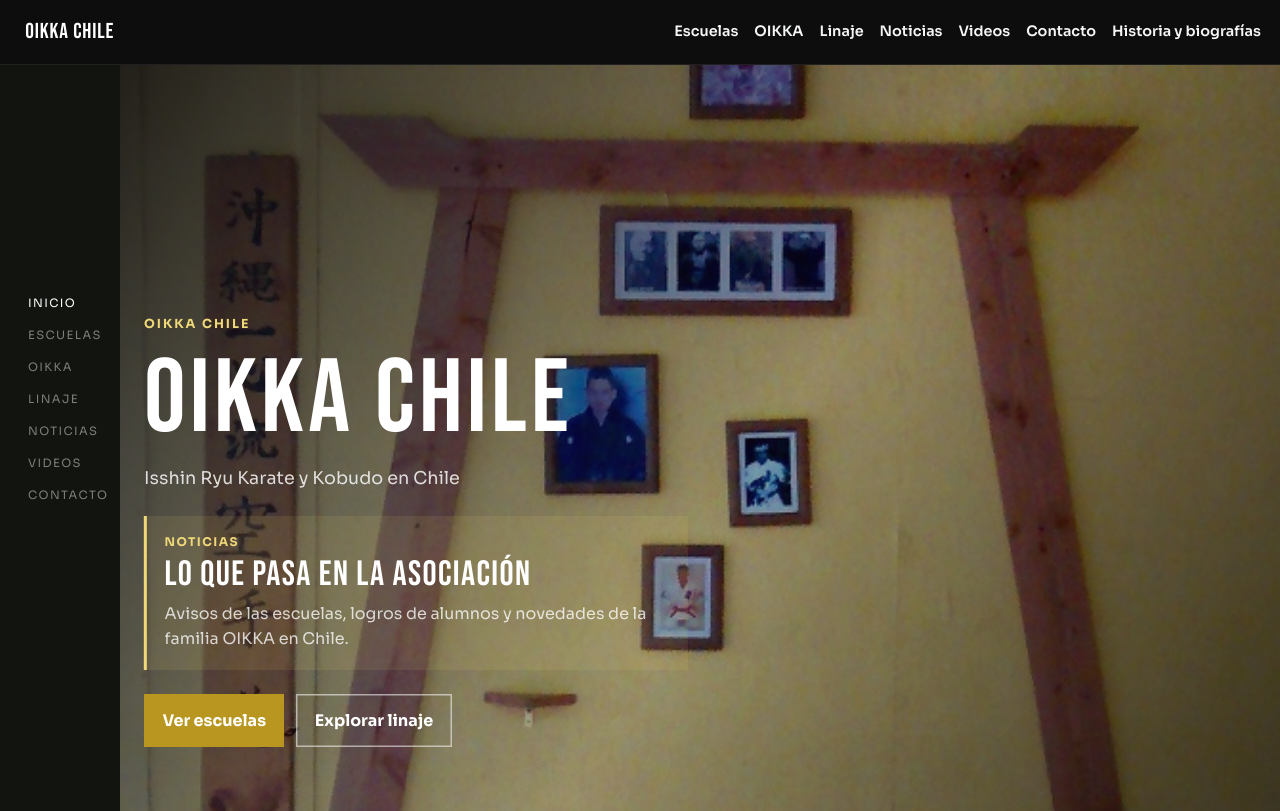
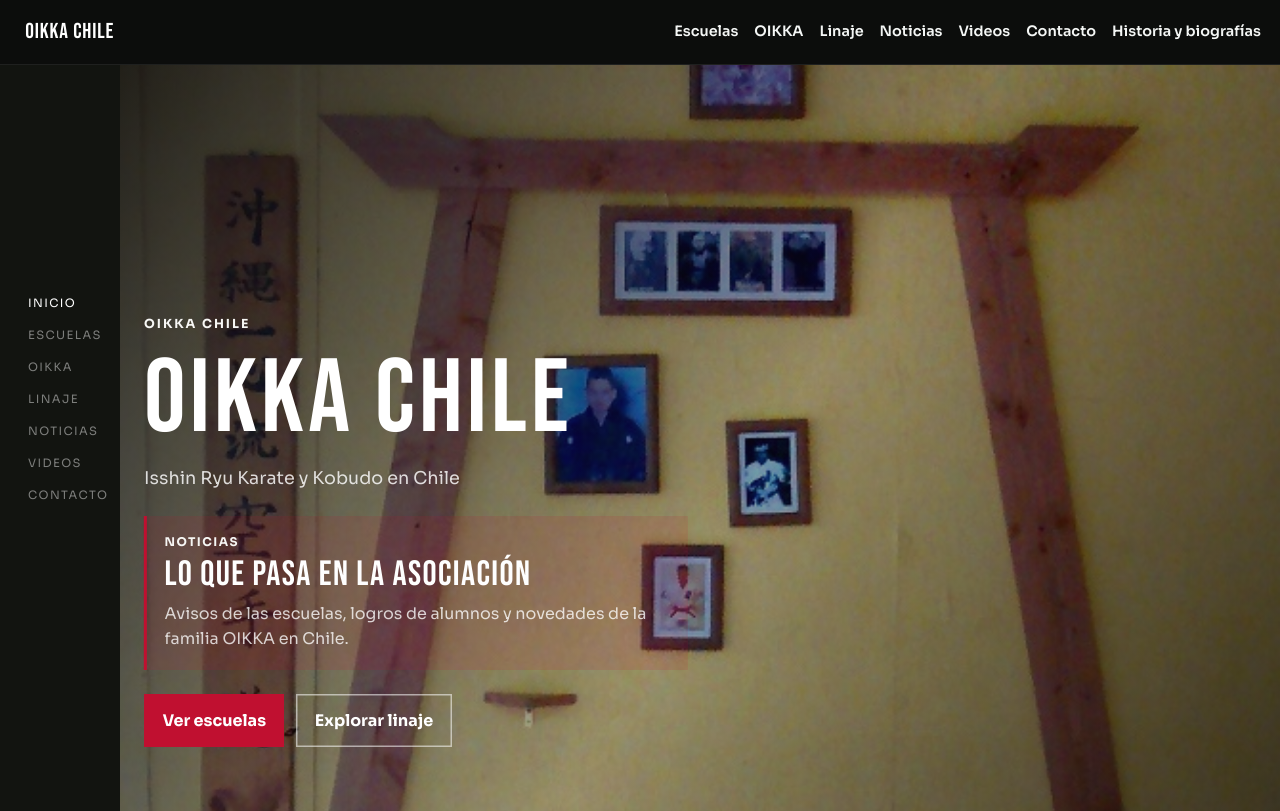
Before and after one commit to Raysus/oikka-chile, a React (Vite) app: page / in a window 1280 px wide. Built offline with nearby package versions, Linux system fonts and the light colour scheme; no server answers.

Commit message:
Retune the palette to the insignia red, black, and white.
Co-authored-by: Cursor <cursoragent@cursor.com>

```diff
--- a/src/components/Footer.module.css
+++ b/src/components/Footer.module.css
@@ -30,7 +30,7 @@
 }
 
 .proposals {
-  color: var(--color-pastel-yellow);
+  color: var(--color-mark);
   font-weight: 700;
   font-size: 0.9rem;
 }
--- a/src/components/Hero.module.css
+++ b/src/components/Hero.module.css
@@ -70,7 +70,7 @@
 
 .slideKicker {
   margin: 0 0 0.35rem;
-  color: var(--color-pastel-yellow);
+  color: var(--color-mark);
   font-size: 0.75rem;
   font-weight: 700;
   letter-spacing: 0.16em;
@@ -115,7 +115,7 @@
 }
 
 .dotActive {
-  background: var(--color-pastel-yellow);
+  background: var(--color-accent);
   transform: scale(1.25);
 }
 
--- a/src/components/Lineage.module.css
+++ b/src/components/Lineage.module.css
@@ -8,9 +8,9 @@
 
 .sectionDark {
   background:
-    radial-gradient(circle at 20% 10%, rgba(240, 217, 120, 0.14), transparent 40%),
+    radial-gradient(circle at 20% 10%, color-mix(in srgb, var(--color-accent) 18%, transparent), transparent 40%),
     #15120c;
-  border-top: 1px solid rgba(240, 217, 120, 0.25);
+  border-top: 1px solid color-mix(in srgb, var(--color-accent) 35%, transparent);
   color: #f7f3e4;
 }
 
@@ -35,7 +35,7 @@
 }
 
 .sectionDark .eyebrow {
-  color: var(--color-pastel-yellow);
+  color: var(--color-mark);
 }
 
 .title {
@@ -69,8 +69,8 @@
 
 .quickBtn,
 .quickOn {
-  border: 1px solid color-mix(in srgb, var(--color-pastel-yellow) 55%, var(--color-line));
-  background: #fffdf6;
+  border: 1px solid var(--color-line);
+  background: var(--color-surface);
   color: var(--color-ink);
   font: inherit;
   font-size: 0.82rem;
@@ -87,27 +87,27 @@
 
 .layoutDark .quickBtn {
   background: #1a160f;
-  border-color: rgba(240, 217, 120, 0.28);
+  border-color: color-mix(in srgb, var(--color-accent) 35%, transparent);
   color: #f7f3e4;
 }
 
 .layoutDark .quickOn {
-  background: var(--color-pastel-yellow);
-  border-color: var(--color-pastel-yellow);
-  color: #1a160f;
+  background: var(--color-accent);
+  border-color: var(--color-accent);
+  color: #fff;
 }
 
 .canvasWrap {
   position: relative;
   height: min(85svh, 52rem);
   min-height: 36rem;
-  border: 1px solid color-mix(in srgb, var(--color-pastel-yellow) 55%, var(--color-line));
-  background: #fffdf6;
+  border: 1px solid var(--color-line);
+  background: var(--color-surface);
   overflow: hidden;
 }
 
 .layoutDark .canvasWrap {
-  border-color: rgba(240, 217, 120, 0.28);
+  border-color: color-mix(in srgb, var(--color-accent) 35%, transparent);
   background: #1a160f;
   height: min(78svh, 46rem);
 }
@@ -143,14 +143,14 @@
   padding: 1.25rem 1.35rem 1.35rem;
   background: color-mix(in srgb, var(--color-ink) 94%, transparent);
   color: var(--color-hero-text);
-  border-top: 4px solid var(--color-pastel-yellow);
+  border-top: 4px solid var(--color-accent);
   backdrop-filter: blur(10px);
   box-shadow: 0 18px 48px rgba(10, 8, 4, 0.35);
 }
 
 .detailLabel {
   margin: 0 0 0.45rem;
-  color: var(--color-pastel-yellow);
+  color: var(--color-mark);
   font-size: 0.72rem;
   font-weight: 700;
   letter-spacing: 0.16em;
@@ -177,7 +177,7 @@
 .detailAvatar {
   display: grid;
   place-items: center;
-  color: var(--color-pastel-yellow);
+  color: var(--color-mark);
   font-family: var(--font-display);
   font-size: 1.35rem;
   letter-spacing: 0.08em;
@@ -205,7 +205,7 @@
 
 .detailHint {
   margin: 0.75rem 0 0;
-  color: var(--color-pastel-yellow);
+  color: var(--color-mark);
   font-size: 0.85rem;
   font-weight: 600;
 }
@@ -217,7 +217,7 @@
 }
 
 .canvasWrap :global(.react-flow__controls-button) {
-  background: #fffdf6;
+  background: var(--color-surface);
   border-bottom-color: #e4d9b0;
   fill: #15130f;
 }
--- a/src/components/Lineage.tsx
+++ b/src/components/Lineage.tsx
@@ -58,18 +58,18 @@ function buildEdges(activeId: string): Edge[] {
       label: edge.label,
       animated: hot,
       style: {
-        stroke: hot ? '#b89620' : '#d4c48a',
+        stroke: hot ? '#c01030' : '#b0b0aa',
         strokeWidth: hot ? 2.8 : 1.8,
       },
       labelStyle: {
-        fill: hot ? '#b89620' : '#8a7420',
+        fill: hot ? '#c01030' : '#5c5c5c',
         fontWeight: 700,
         fontSize: 12,
       },
       labelBgStyle: { fill: '#fff9e8', fillOpacity: 0.92 },
       markerEnd: {
         type: MarkerType.ArrowClosed,
-        color: hot ? '#b89620' : '#d4c48a',
+        color: hot ? '#c01030' : '#b0b0aa',
         width: 18,
         height: 18,
       },
@@ -164,7 +164,7 @@ function LineageCanvas({ variant = 'light' }: { variant?: 'light' | 'dark' }) {
             pannable
             zoomable
             maskColor={miniMask}
-            nodeColor={(n) => (n.id === activeId ? '#b89620' : '#f0d978')}
+            nodeColor={(n) => (n.id === activeId ? '#c01030' : '#e8e4dc')}
             style={{ background: bgColor }}
           />
         </ReactFlow>
--- a/src/components/LineageMasterNode.module.css
+++ b/src/components/LineageMasterNode.module.css
@@ -3,16 +3,16 @@
   min-width: 17.5rem;
   max-width: 20.5rem;
   padding: 0.75rem 0.85rem 0.8rem;
-  border: 1px solid #e4d9b0;
-  background: #fffdf6;
-  box-shadow: 0 14px 36px rgba(40, 30, 10, 0.1);
+  border: 1px solid var(--color-line);
+  background: var(--color-surface);
+  box-shadow: 0 14px 36px rgba(16, 16, 16, 0.08);
   cursor: pointer;
   text-align: left;
 }
 
 .highlight {
-  border-color: color-mix(in srgb, var(--color-pastel-yellow) 70%, #c4a83a);
-  background: linear-gradient(180deg, #fff9e0 0%, #fffdf6 100%);
+  border-color: color-mix(in srgb, var(--color-accent) 45%, var(--color-line));
+  background: color-mix(in srgb, var(--color-accent) 6%, white);
 }
 
 .selected {
@@ -34,7 +34,7 @@
 
 .selected .avatar {
   background: #2a2418;
-  border-color: #f0d978;
+  border-color: var(--color-accent);
 }
 
 .row {
@@ -50,14 +50,14 @@
   height: 5.1rem;
   object-fit: cover;
   object-position: center top;
-  border: 1px solid #e4d9b0;
-  background: #efe6c4;
+  border: 1px solid var(--color-line);
+  background: var(--color-surface-alt);
 }
 
 .avatar {
   display: grid;
   place-items: center;
-  color: #5a4a18;
+  color: var(--color-muted);
   font-family: var(--font-display);
   font-size: 1.15rem;
   letter-spacing: 0.06em;
@@ -87,8 +87,8 @@
 .year {
   display: inline-flex;
   padding: 0.12rem 0.4rem;
-  background: var(--color-pastel-yellow);
-  color: #3a3208;
+  background: var(--color-accent);
+  color: #fff;
   font-size: 0.7rem;
   font-weight: 800;
   letter-spacing: 0.04em;
@@ -123,6 +123,6 @@
 .handle {
   width: 10px !important;
   height: 10px !important;
-  border: 2px solid var(--color-pastel-yellow) !important;
+  border: 2px solid var(--color-accent) !important;
   background: #15130f !important;
 }
--- a/src/components/Videos.module.css
+++ b/src/components/Videos.module.css
@@ -51,7 +51,7 @@
   background: #101412;
   overflow: hidden;
   border: 1px solid var(--color-line);
-  border-top: 3px solid var(--color-pastel-yellow);
+  border-top: 3px solid var(--color-accent);
 }
 
 .frame iframe {
--- a/src/index.css
+++ b/src/index.css
@@ -1,19 +1,22 @@
 @import url('https://fonts.googleapis.com/css2?family=Bebas+Neue&family=Sora:wght@400;500;600;700&display=swap');
 
 :root {
-  --color-bg: #f1f3f2;
+  /* Paleta insignia Isshin Akira: rojo · negro · blanco */
+  --color-bg: #f4f4f2;
   --color-surface: #ffffff;
-  --color-surface-alt: #e4e8e6;
-  --color-ink: #101412;
-  --color-text: #101412;
-  --color-muted: #5a635e;
-  --color-line: #cfd6d2;
-  --color-accent: #b89620;
-  --color-accent-hover: #947816;
-  --color-hero-text: #f4f6f5;
-  --color-hero-muted: #c5ccc8;
-  --color-pastel-yellow: #f0d978;
-  --color-pastel-yellow-soft: #faf3d0;
+  --color-surface-alt: #ececea;
+  --color-ink: #101010;
+  --color-text: #101010;
+  --color-muted: #5c5c5c;
+  --color-line: #d4d4d0;
+  --color-accent: #c01030;
+  --color-accent-hover: #9a0c26;
+  --color-hero-text: #f7f7f5;
+  --color-hero-muted: #c8c8c4;
+  /* Antes amarillo OIKKA; ahora crema neutra solo para atmósfera, no para textos */
+  --color-pastel-yellow: #e8e4dc;
+  --color-pastel-yellow-soft: #f7f5f0;
+  --color-mark: #f7f7f5;
   --font-display: 'Bebas Neue', sans-serif;
   --font-body: 'Sora', sans-serif;
   --header-height: 4.25rem;
@@ -37,9 +40,9 @@ body {
   margin: 0;
   font-family: var(--font-body);
   background:
-    radial-gradient(circle at 0% 0%, color-mix(in srgb, var(--color-accent) 14%, transparent), transparent 30%),
-    radial-gradient(circle at 100% 8%, color-mix(in srgb, var(--color-pastel-yellow) 22%, transparent), transparent 34%),
-    linear-gradient(180deg, #faf6e8 0%, var(--color-bg) 18%, var(--color-bg) 100%);
+    radial-gradient(circle at 0% 0%, color-mix(in srgb, var(--color-accent) 10%, transparent), transparent 32%),
+    radial-gradient(circle at 100% 8%, color-mix(in srgb, var(--color-ink) 4%, transparent), transparent 34%),
+    linear-gradient(180deg, var(--color-pastel-yellow-soft) 0%, var(--color-bg) 18%, var(--color-bg) 100%);
   color: var(--color-text);
   line-height: 1.6;
   text-rendering: optimizeLegibility;
--- a/src/pages/HomePage.module.css
+++ b/src/pages/HomePage.module.css
@@ -72,7 +72,7 @@
 }
 
 .navLink:hover {
-  color: #f0d978;
+  color: var(--color-mark);
 }
 
 .rail {
@@ -93,7 +93,7 @@
   top: 0;
   width: 2px;
   height: 100%;
-  background: #f0d978;
+  background: var(--color-accent);
   transform-origin: top;
 }
 
@@ -161,7 +161,7 @@
   font-weight: 700;
   letter-spacing: 0.16em;
   text-transform: uppercase;
-  color: #f0d978;
+  color: var(--color-mark);
 }
 
 .kickerDark {
@@ -169,7 +169,7 @@
 }
 
 .kickerLight {
-  color: #f0d978;
+  color: var(--color-mark);
 }
 
 .hero h1 {
@@ -190,15 +190,15 @@
 }
 
 .slide {
-  background: rgba(240, 217, 120, 0.1);
-  border-left: 3px solid #f0d978;
+  background: color-mix(in srgb, var(--color-accent) 12%, transparent);
+  border-left: 3px solid var(--color-accent);
   padding: 1rem 1.1rem 1.15rem;
   min-height: 8.5rem;
 }
 
 .slide p:first-child {
   margin: 0 0 0.35rem;
-  color: #f0d978;
+  color: var(--color-mark);
   font-size: 0.75rem;
   letter-spacing: 0.12em;
   text-transform: uppercase;
@@ -260,7 +260,7 @@
 }
 
 .warm {
-  background: linear-gradient(180deg, #faf6e8, #f1f3f2);
+  background: linear-gradient(180deg, var(--color-pastel-yellow-soft), var(--color-bg));
 }
 
 .dark {
@@ -269,7 +269,7 @@
 }
 
 .finale {
-  background: linear-gradient(180deg, #f1f3f2, #ebe4d2);
+  background: linear-gradient(180deg, var(--color-bg), var(--color-pastel-yellow-soft));
 }
 
 .sectionInner,
@@ -439,7 +439,7 @@
 }
 
 .historyLink {
-  color: #f0d978;
+  color: var(--color-mark);
   font-weight: 700;
 }
 
```
Also changed, not shown: src/components/Oikka.module.css (+7 -7 lines).
